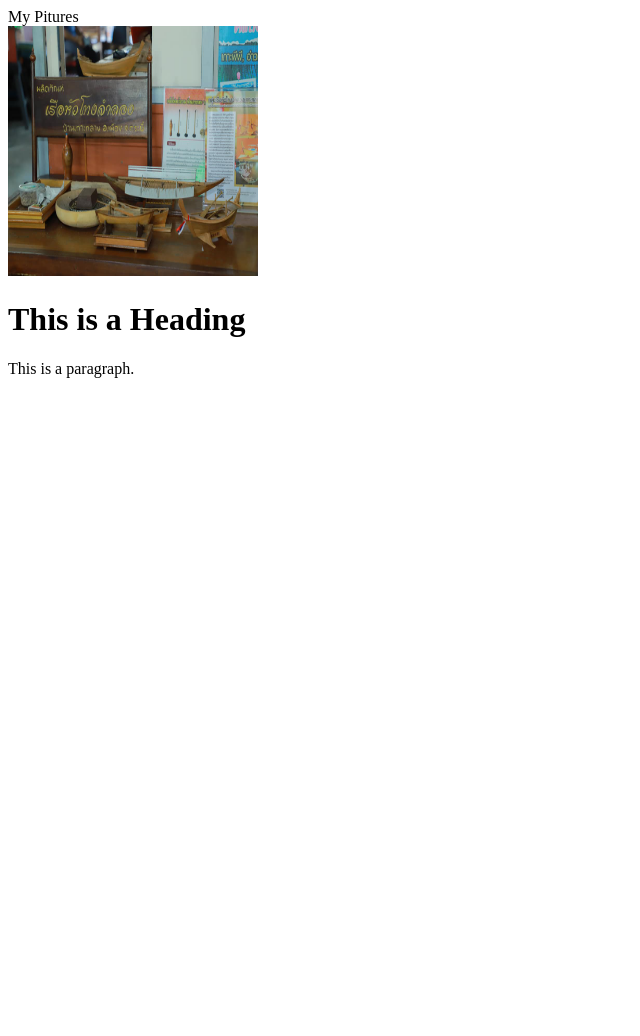
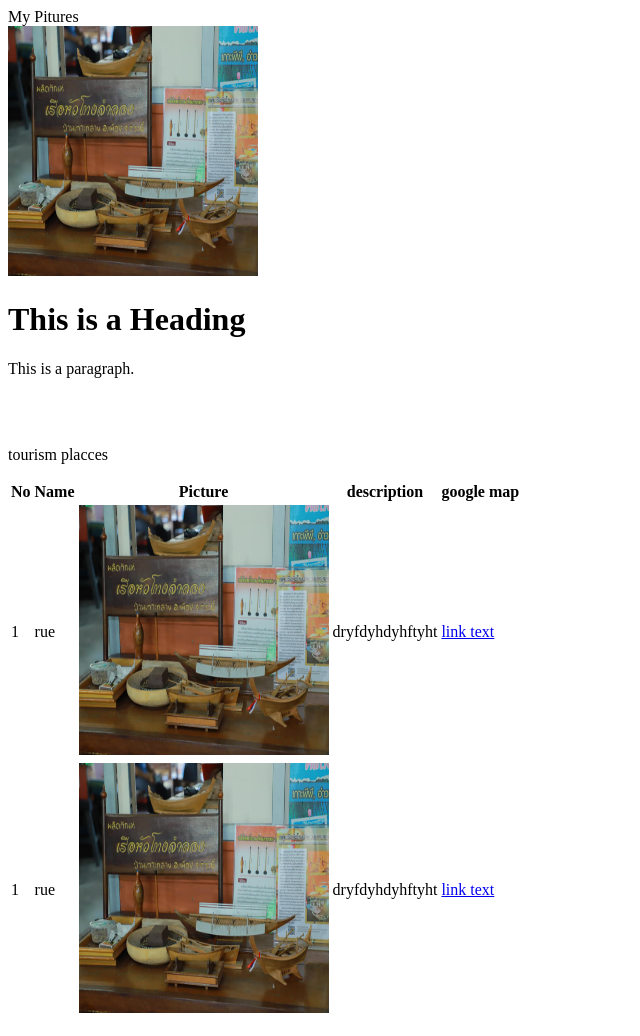
Before and after one commit to yuswatee/koklangtour, a plain HTML site: page index.html in a window 1280 px wide. Shown: the whole page, without its empty margins (0-640 px from the left). Before the commit the page ends 800 px from the top, so only its background shows below. Drawn offline with Linux system fonts and the light colour scheme.

Commit message:
Update index.html

```diff
--- a/index.html
+++ b/index.html
@@ -10,5 +10,35 @@ My Pitures
 <h1>This is a Heading</h1>
 <p>This is a paragraph.</p>
 
+  <br>
+  <br>
+  <p align="ccenter">  tourism placces  </p>
+<palign="ccenter">
+  <table>
+  <tr>
+    <th>No</th>
+    <th>Name</th>
+    <th>Picture</th>
+    <th>description</th>
+    <th>google map</th>
+  </tr>
+  <tr>
+    <td> 1 </td>
+    <td>rue </td>
+    <td><img src="fishingboat.jpg" alt="No picture" width="250" height = "250" ></td>
+     <td> dryfdyhdyhftyht </td>
+    <td><a href="https://maps.app.goo.gl/iRrr4nd8VHMohjat7">link text</a> </td>
+
+  </tr>
+  <tr>
+       <td> 1 </td>
+    <td>rue </td>
+    <td><img src="fishingboat.jpg" alt="No picture" width="250" height = "250" ></td>
+     <td> dryfdyhdyhftyht </td>
+    <td><a href="https://maps.app.goo.gl/iRrr4nd8VHMohjat7">link text</a> </td>
+  </tr>
+</table>
+</p>
+
 </body>
 </html>
```
